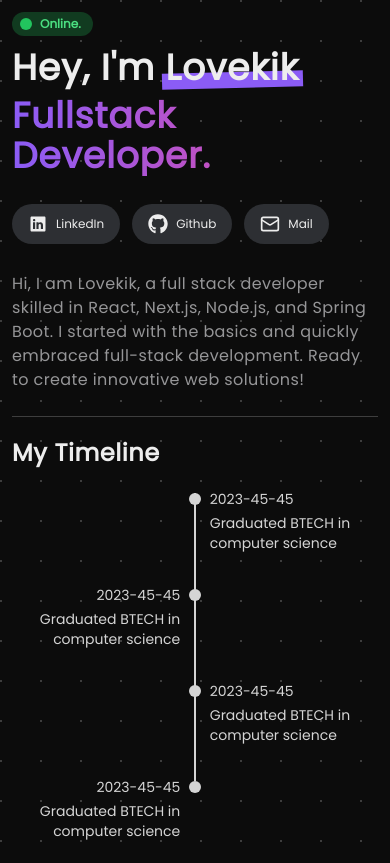
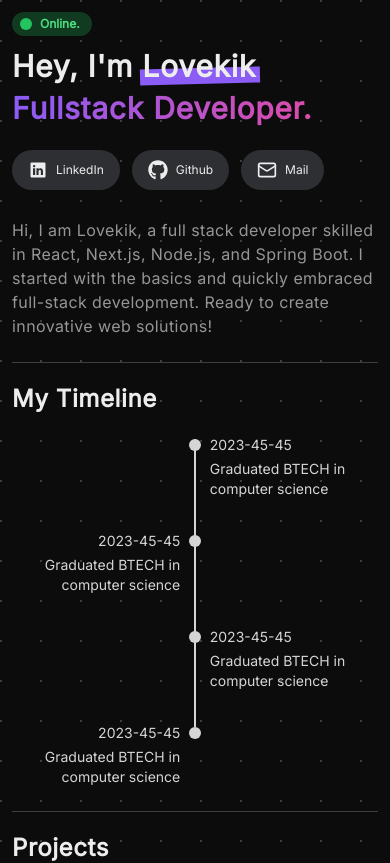
Before and after one commit to Lovekik-Deshbhratar/portfolio, a Next.js app: page / in a window 390 px wide. Shown: the top 863 px of the page. Built offline with nearby package versions, Linux system fonts and the light colour scheme.

Commit message:
feat(xs to sm responsiveness): added basic responsiveness

```diff
--- a/app/layout.tsx
+++ b/app/layout.tsx
@@ -1,12 +1,17 @@
 import type { Metadata } from "next";
 import "./globals.css";
 import { Poppins } from "next/font/google";
+import { Inter } from "next/font/google";
 
 const poppins = Poppins({
   weight: "400",
   subsets: ["latin"],
 });
 
+const inter = Inter({
+  weight: "400",
+  subsets: ["latin"],
+});
 export const metadata: Metadata = {
   title: "Create Next App",
   description: "Generated by create next app",
@@ -18,7 +23,7 @@ export default function RootLayout({
   children: React.ReactNode;
 }>) {
   return (
-    <html lang="en" className={poppins.className}>
+    <html lang="en" className={inter.className}>
       <body className="p-3">{children}</body>
     </html>
   );
--- a/app/page.tsx
+++ b/app/page.tsx
@@ -29,17 +29,19 @@ export default function Home() {
             Online.
           </h1>
         </div>
+        <div className="text-3xl xs:text-4xl">
           <div className="mt-3">
-          <h1 className="relative text-4xl font-extrabold tracking-wide after:absolute after:w-[8.8rem] after:h-4 after:bg-violet-500 after:bottom-0 after:left-[9.4rem] after:-rotate-[1.5deg] after:-z-10">
+            <h1 className="relative font-extrabold tracking-wide after:absolute after:w-[7.5rem] after:h-4 after:bg-violet-500 after:bottom-0 after:left-[7.99rem] after:-rotate-[1.5deg] after:-z-10 xs:after:absolute xs:after:w-[8.8rem] xs:after:h-4 xs:after:bg-violet-500 xs:after:bottom-0 xs:after:left-[9.68rem] xs:after:-rotate-[1.5deg] xs:after:-z-10">
               Hey, I'm Lovekik
             </h1>
           </div>
-        <div className="mt-2">
-          <h1 className="text-4xl font-extrabold tracking-wide bg-clip-text text-transparent bg-gradient-to-r to-pink-500 from-violet-500">
+          <div className="xs:mt-2 mt-1.5">
+            <h1 className="font-extrabold tracking-wide bg-clip-text text-transparent bg-gradient-to-r to-pink-500 from-violet-500">
               Fullstack Developer.
             </h1>
           </div>
-        <div className="flex gap-3 text-xs mt-7">
+        </div>
+        <div className="flex gap-3 text-xs mt-6 xs:mt-7">
           <a
             href="https://www.linkedin.com/in/lovekik-deshbhratar-6b5b7923a"
             target="_blank"
--- a/tailwind.config.ts
+++ b/tailwind.config.ts
@@ -19,6 +19,11 @@ const config: Config = {
         "19": "repeat(19, minmax(0, 1fr))",
       },
     },
+    screens: {
+      xs: "425px",
+
+      // => @media (min-width: 1280px) { ... }
+    },
   },
   plugins: [],
 };
```
Lines whose indentation alone changed are shown as unchanged.
